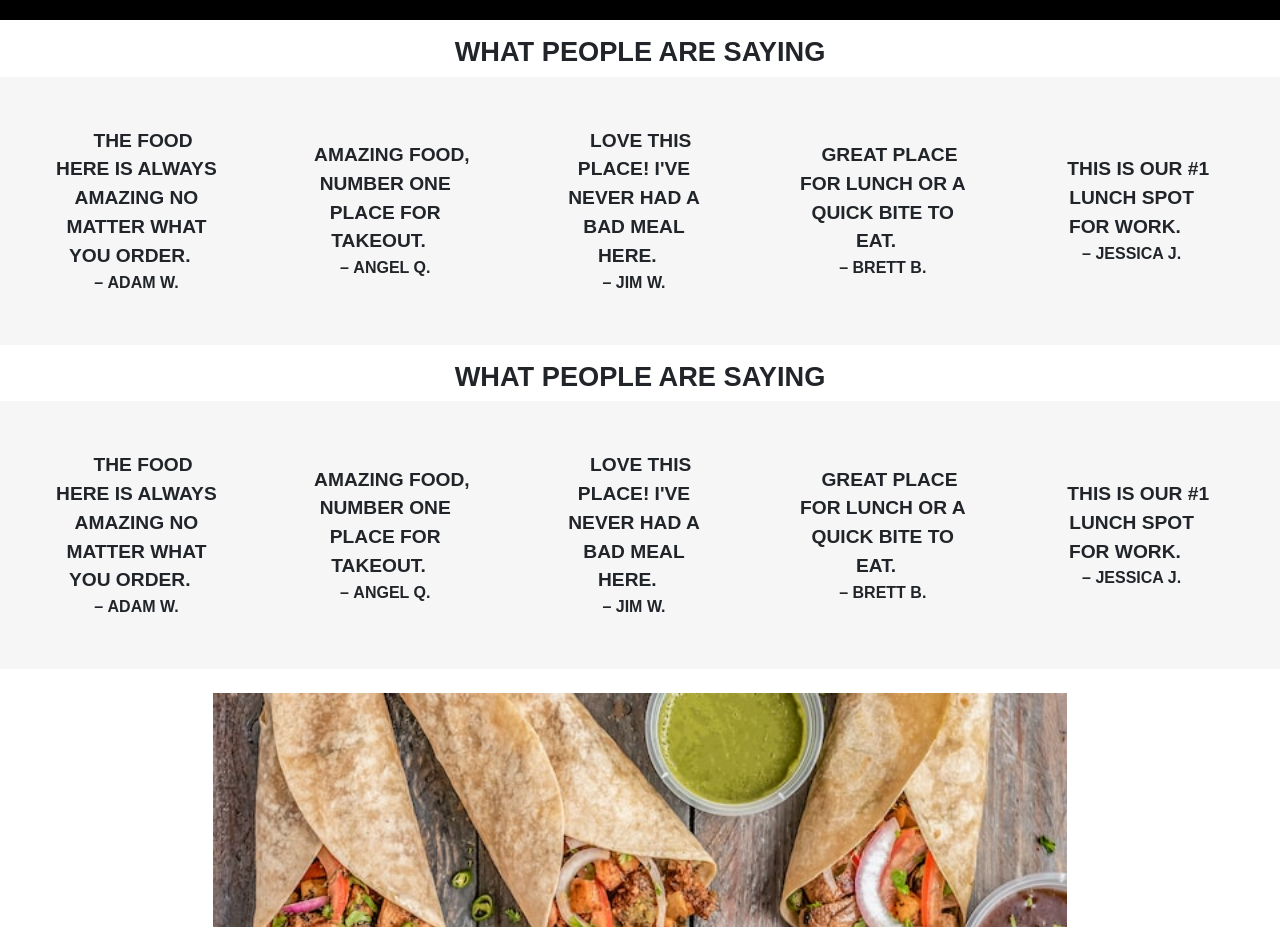
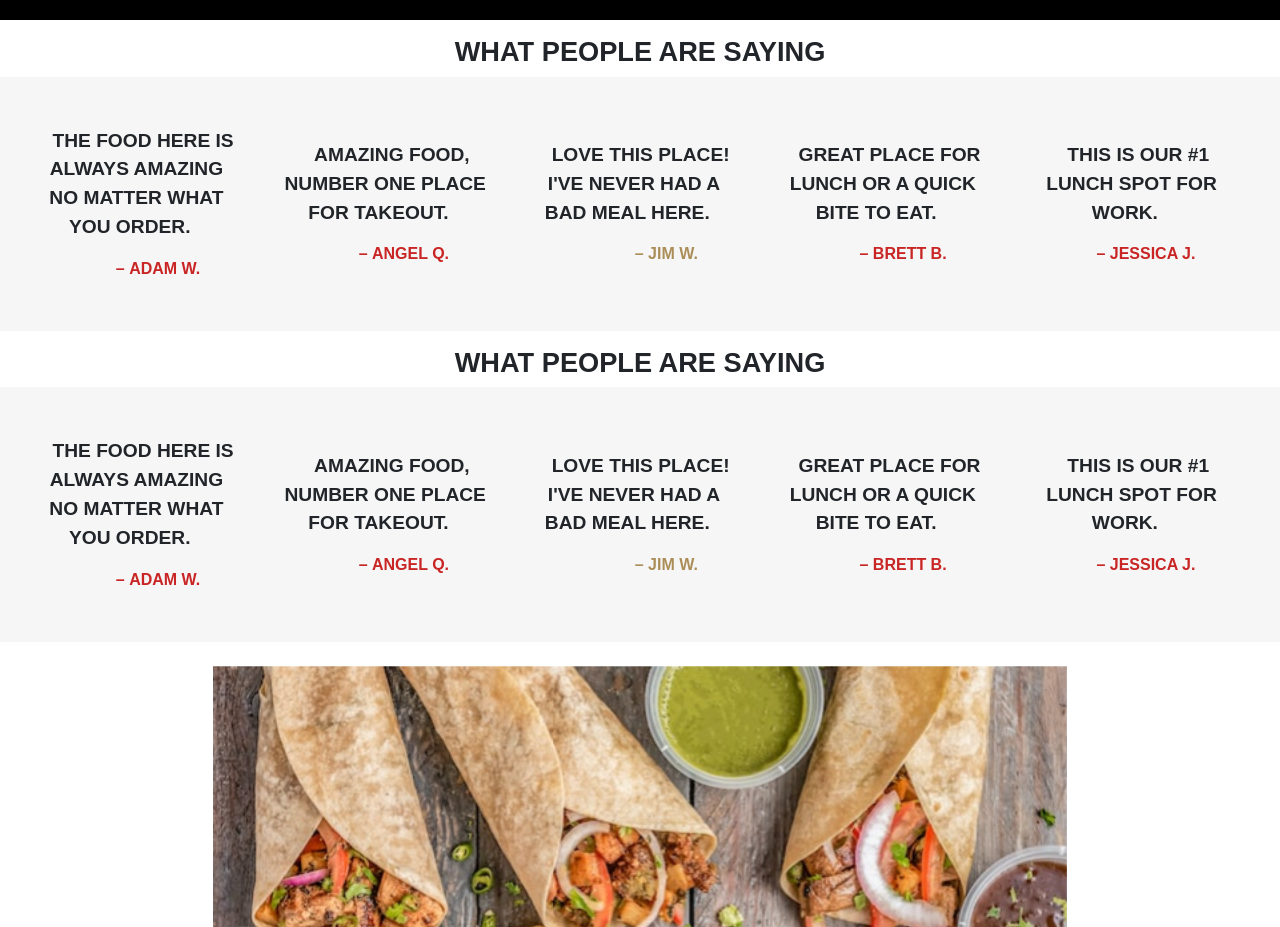
Before and after one commit to Trianglium/resturant, a React (Create React App) app: page / in a window 1280 px wide. Shown: the part 800-1727 px from the top of the page. Built offline with nearby package versions, Linux system fonts and the light colour scheme; the HTML template or start-up script is replaced by a standard one; a web font is replaced by a local one.

Commit message:
Add Coloring to Author p

```diff
--- a/src/landing/Landing.component.css
+++ b/src/landing/Landing.component.css
@@ -99,20 +99,23 @@ a.link-to-book:hover {
 .about-section p,
 .about-section h3 {
     text-align: center;
-    width: 80%;
+    width: 95%;
     margin: auto;
     font-size: 1.2em;
     text-transform: uppercase;
 }
 .about-section p.muted {
-    text-align: center;
+    text-align: end;
     width: 60%;
-    margin: auto;
+    padding-top: 15px;
     font-size: 1em;
     text-transform: uppercase;
 }
-.text-red {
+.about-section p.muted:nth-child(2) {
     color: rgb(201, 37, 37);
+}
+.about-section article:nth-child(3) p.muted:nth-child(2) {
+    color: #ab8e57;
 }
 .text-yellow {
     color: #E3B664;
```
